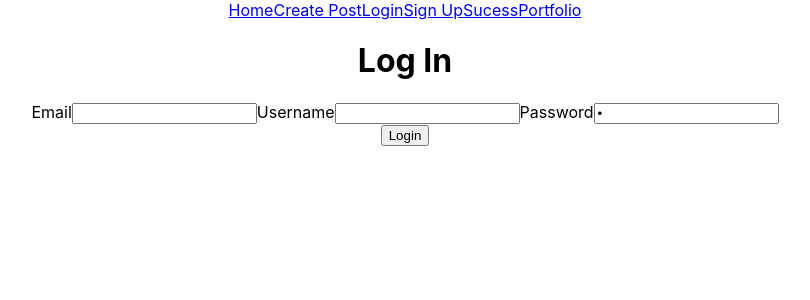
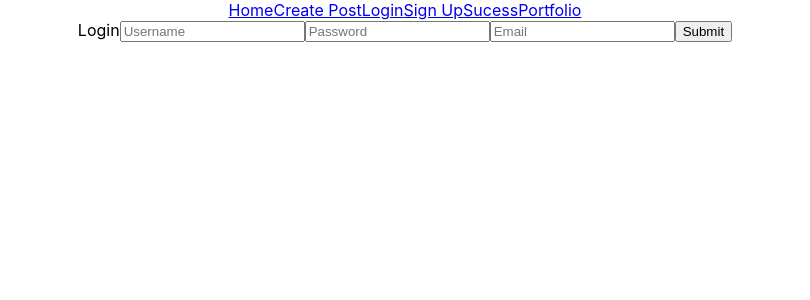
Before and after one commit to BW-Chef-Portfolio-Oct-21-25/front-end, a React (Create React App) app in the folder chefportfolio/: page /login in a window 1280 px wide. Shown: the top 300 px of the page, without its empty margins (235-1045 px from the left). Built offline with nearby package versions, Linux system fonts and the light colour scheme.

Commit message:
Functioning signup component

```diff
--- a/chefportfolio/src/components/Login.jsx
+++ b/chefportfolio/src/components/Login.jsx
@@ -1,66 +1,123 @@
-import React, { useState } from 'react'
-import axios from 'axios'
+import React, { useRef } from "react";
+import { connect } from "react-redux";
+import axios from "axios";
+import * as actionCreators from '../state/actionCreators';
+
+export function Login(props) {
+  const username = useRef();
+  const password = useRef();
+  const email = useRef();
 
 
-const initialLogIn = {
-    email: " ",
-    username: " ",
-    password: " "
-    //include contact and location
+  function login(e) {
+    e.preventDefault();
+    axios
+      .post("https://bwchefportfolio.herokuapp.com/api/users/login", {
+        username: username.current.value,
+        password: password.current.value,
+        email: email.current.value,
+      })
+      .then(res => {
+       console.log(res)
+       alert('success')
+      })
+      .catch(err => {
+          console.log(err)
+      });
+  }
+
+  return (
+      <form>
+     Login
+      <input name="username" placeholder="Username" ref={username} />
+      <input name="password" placeholder="Password" ref={password} />
+      <input name="email" placeholder="Email" ref={email} />
+      <button onClick={login}>Submit</button>
+    </form>
+  );
 }
 
+export default connect(
+  state => state,
+  actionCreators
+)(Login);
 
-export function Login(props){
-    const [user, setUser]= useState(initialLogIn)
 
-    const onSubmit = e => {
-        e.preventDefault();
-        const options = {
-          method: "POST",
-          url: "https://bwchefportfolio.herokuapp.com/api/users/login",
-          data: user
-        };
-        axios(options)
-          .then(res => {
-            console.log(res.data);
 
-            window.localStorage.setItem("token", res.data.token);
-            props.history.push("/portfolio");
-          })
-          .catch(err => {
-            console.log(err);
-            alert("An error occurred!");
-          });
-    };
 
-    const onInput = e =>{
-        setUser({
-            ...user,
-            ...{[e.target.name]: e.target.value}
-        })
-    }
 
-    return (
-        <div>
-            <h1>Log In</h1>
-            <form>
-                <label>
-                    Email
-                    <input name = "email" type = "email" value = {user.email} onChange ={onInput}/>
-                </label>
-                <label>
-                    Username
-                    <input name = "username" type = "text" value = {user.username} onChange ={onInput}/>
-                </label>
-                <label>
-                    Password
-                    <input name = "password" type = "password" value = {user.password} onChange ={onInput}/>
-                </label>
-            </form>
-            <button onClick = {onSubmit}>Login</button>
-        </div>
-    )
-}
+
+
+
+
+
+
+
+
+
+// import React, { useState } from 'react'
+// import axios from 'axios'
+
+
+// const initialLogIn = {
+//     email: " ",
+//     username: " ",
+//     password: " "
+//     //include contact and location
+// }
+
+
+// export function Login(props){
+//     const [user, setUser]= useState(initialLogIn)
+
+//     const onSubmit = e => {
+//         e.preventDefault();
+//         const options = {
+//           method: "POST",
+//           url: "https://bwchefportfolio.herokuapp.com/api/users/login",
+//           data: user
+//         };
+//         axios(options)
+//           .then(res => {
+//             console.log(res.data);
+
+//             window.localStorage.setItem("token", res.data.token);
+//             props.history.push("/portfolio");
+//           })
+//           .catch(err => {
+//             console.log(err);
+//             alert("An error occurred!");
+//           });
+//     };
+
+//     const onInput = e =>{
+//         setUser({
+//             ...user,
+//             ...{[e.target.name]: e.target.value}
+//         })
+//     }
+
+//     return (
+//         <div>
+//             <h1>Log In</h1>
+//             <form>
+//                 <label>
+//                     Email
+//                     <input name = "email" type = "email" value = {user.email} onChange ={onInput}/>
+//                 </label>
+//                 <label>
+//                     Username
+//                     <input name = "username" type = "text" value = {user.username} onChange ={onInput}/>
+//                 </label>
+//                 <label>
+//                     Password
+//                     <input name = "password" type = "password" value = {user.password} onChange ={onInput}/>
+//                 </label>
+//             </form>
+//             <button onClick = {onSubmit}>Login</button>
+//         </div>
+//     )
+// }
 
 
 
--- a/chefportfolio/src/components/Navbar.jsx
+++ b/chefportfolio/src/components/Navbar.jsx
@@ -3,7 +3,7 @@ import { Link, Route } from "react-router-dom";
 import { Home } from "./Home";
 import { CreatePost } from './CreatePost';
 import { Login } from './Login';
-import { SignUp } from './SignUp';
+import { SignUp } from './SignUp'
 import Success from './sucess';
 import { ChefPortfolio } from './ChefPortfolio';
 
--- a/chefportfolio/src/components/SignUp.jsx
+++ b/chefportfolio/src/components/SignUp.jsx
@@ -1,69 +1,57 @@
-import React from 'react'
-import { connect } from 'react-redux'
-import {Formik, Form, Field, ErrorMessage} from 'formik'
-import { addUser } from '../state/actionCreators'
-import axios from 'axios';
+import React, { useRef } from "react";
+import { connect } from "react-redux";
+import axios from "axios";
+import * as actionCreators from '../state/actionCreators';
+
+export function SignUp(props) {
+  const usernameRef = useRef();
+  const passwordRef = useRef();
+  const emailRef = useRef();
 
 
-const initialUser = {
-    email: " ",
-    username: " ",
-    password: " "
+  function submit(e) {
+    e.preventDefault();
+    axios
+      .post("https://bwchefportfolio.herokuapp.com/api/users/register", {
+        username: usernameRef.current.value,
+        password: passwordRef.current.value,
+        email: emailRef.current.value,
+      })
+      .then(response => {
+       console.log(response)
+       props.history.push('/success')
+      })
+      .catch(error => {
+          console.log(error)
+      });
+  }
+
+  return (
+      <div>
+      <h1>Sign Up </h1>
+      <form>
+      <label>
+          Email
+        <input name="email" type="email" ref={emailRef} />
+      </label>
+
+      <label>
+          Username
+        <input name="username" type="text" ref={usernameRef} />
+      </label>
+
+      <label>
+          Password
+        <input name="password" type="Password" ref={passwordRef} />
+      </label>
+
+      <button onClick={submit}>Submit</button>
+    </form>
+    </div>
+  );
 }
 
-export function SignUp (props){
-    const {addUser, validationSchema} = props;
-
-   const handleSubmit = (values) =>{
-       axios.post('https://bwchefportfolio.herokuapp.com/api/users/register', {
-           email: values.email,
-           username: values.username,
-           password: values.password
-       })
-       .then(response => {
-           props.history.push('/success')
-       })
-       .catch(error => console.log(error))
-   }
-
-   return(
-       <Formik
-       validationSchema = {validationSchema}
-       initialValues = {initialUser}
-       onSubmit = {handleSubmit}
-       render = {props => {
-           return(
-               <Form>
-                   <h1>SIGN UP</h1>
-                   <label>
-                       Email
-                        <Field name = "email" type = "email"/>
-                        <ErrorMessage name = "email" component = "div"/>
-                   </label>
-                   <label>
-                       Username
-                        <Field name = "username" type = "text"/>
-                        <ErrorMessage name = "username" component = "div"/>
-                   </label>
-                   <label>
-                       Password
-                        <Field name = "password" type = "password"/>
-                        <ErrorMessage name = "password" component = "div"/>
-                   </label>
-                   <button type = "submit" >Sign Up</button>
-               </Form>
-           )
-       }}
-       />
-   )
-}
-
-
-const mapStateToProps = state => ({
-    error: state.error,
-    addUser: state.addUser,
-    fetchingData: state.fetchingData
-});
-
-export default connect(mapStateToProps,
-    { addUser })(SignUp)
+export default connect(
+  state => state,
+  actionCreators
+)(SignUp);
```
